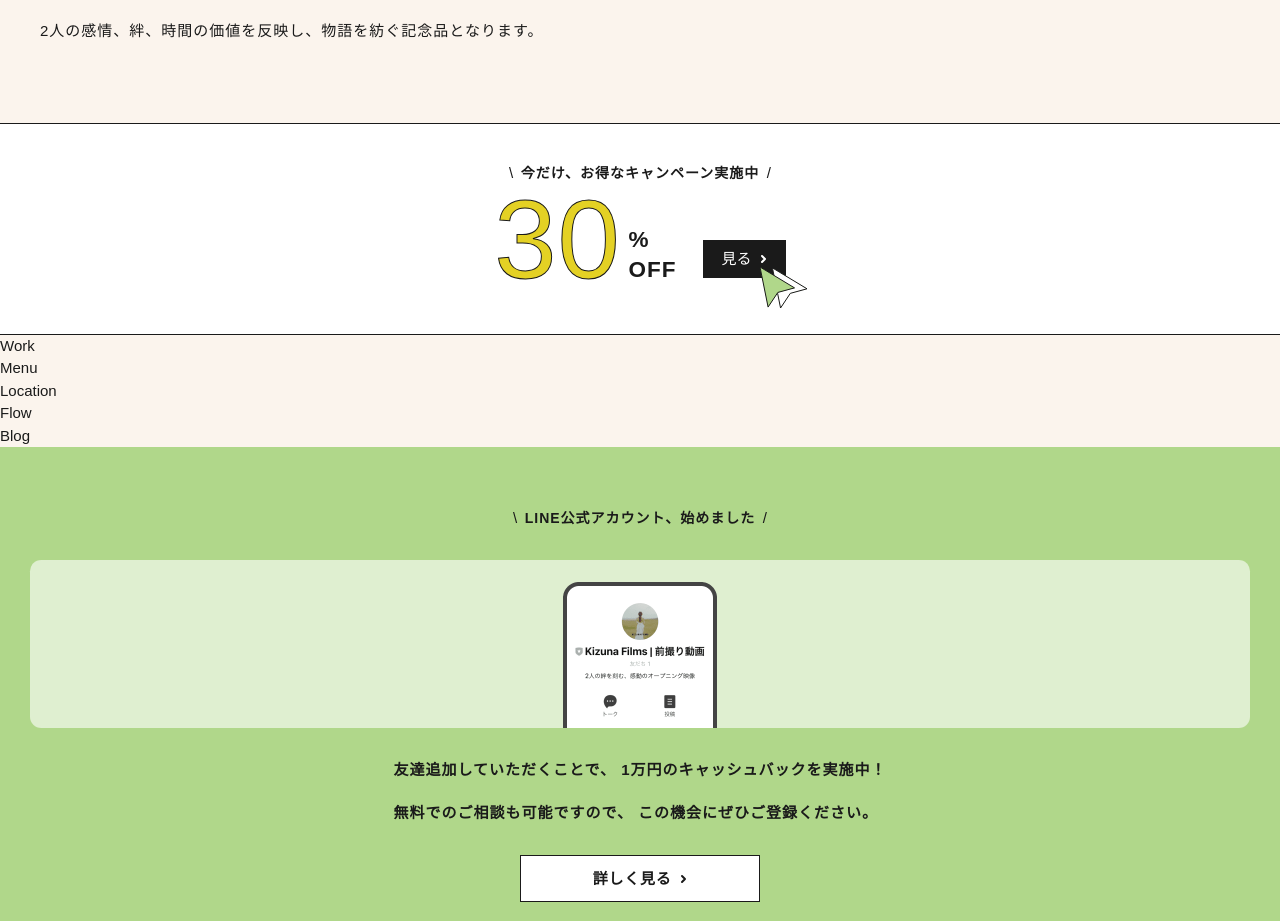
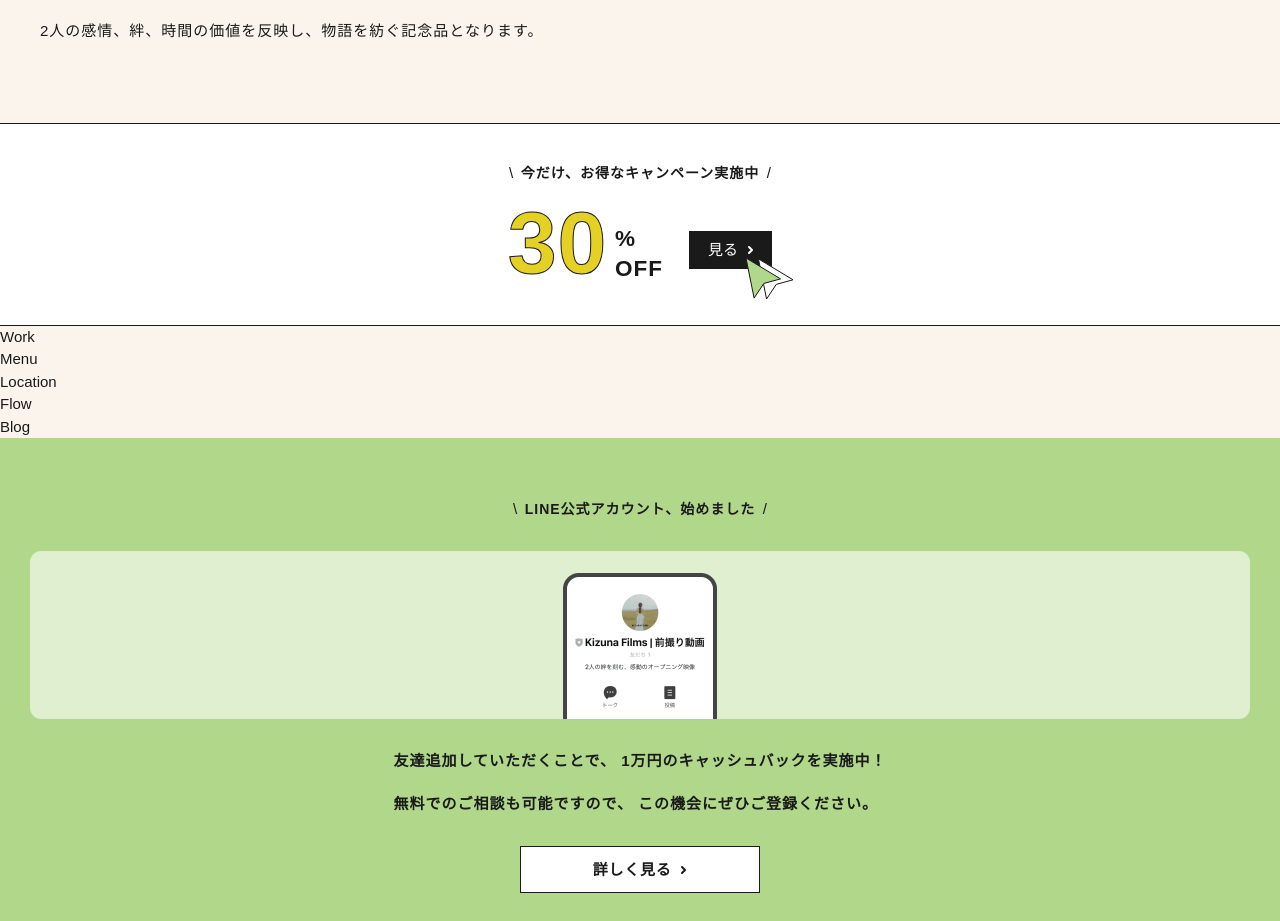
Before and after one commit to tomoya-okuda/kizuna-films, a Next.js app: page / in a window 1280 px wide. Shown: the part 960-1881 px from the top of the page. Built offline with nearby package versions, Linux system fonts and the light colour scheme.

Commit message:
SalesのCSS修正

```diff
--- a/src/app/globals.css
+++ b/src/app/globals.css
@@ -25,10 +25,6 @@
 }
 .border-l-black100 {
   border-left: 1px solid theme('colors.Black100');
-}
-
-.font-Degular {
-  font-family: 'DegularDemo-Black', sans-serif;
 }
 
 p {
--- a/src/components/layout/Page/Top/Sale.tsx
+++ b/src/components/layout/Page/Top/Sale.tsx
@@ -7,15 +7,15 @@ type Props = {};
 
 function Sale({}: Props) {
   return (
-    <div className="bg-White100 border-b-black100 flex flex-col items-center py-10 px-4">
+    <div className="bg-White100 border-b-black100 flex flex-col items-center gap-4  py-10 px-4">
       <Comment text="今だけ、お得なキャンペーン実施中" />
       <div className="flex items-end gap-7">
         {/* left */}
         <div className="flex items-end gap-2">
-          <p className="font-Degular leading-none text-[112px] text-Yellow100 stroke-Black100">
+          <p className="leading-none font-[800] text-[88px] text-Yellow100 stroke-Black100">
             30
           </p>
-          <div className="font-bold mb-3">
+          <div className="font-bold mb-1">
             <p className="font-bold text-2xl">%</p>
             <p className="font-bold text-2xl">OFF</p>
           </div>
```
